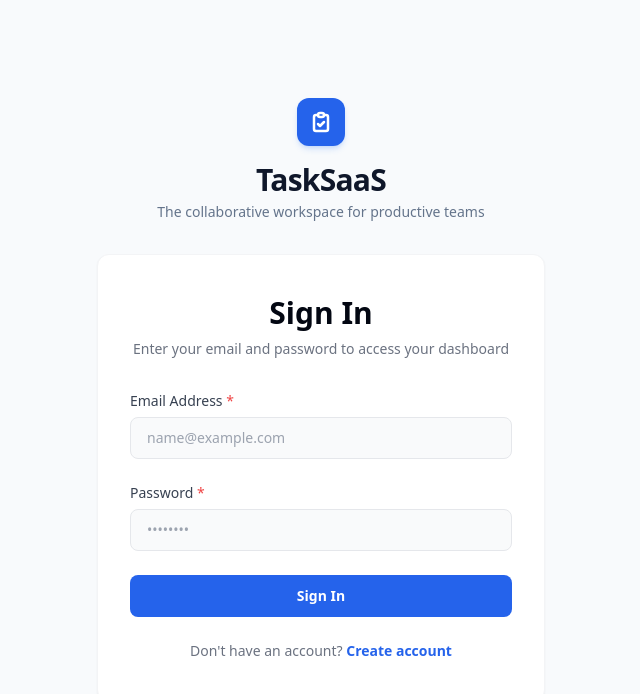
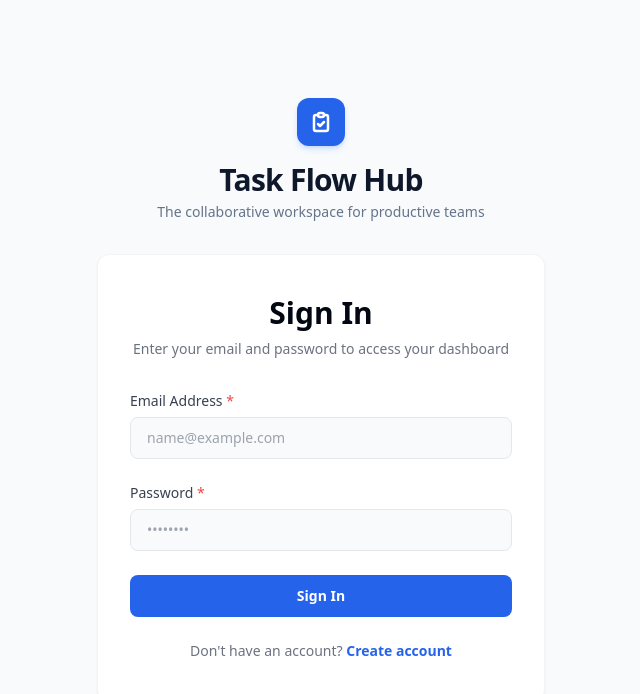
Before and after one commit to hanminthawhmt/taskflowhub-web, a React (Vite) app: page /login in a window 1280 px wide. Shown: the top 694 px of the page, without its empty margins (319-959 px from the left). Built offline with nearby package versions, Linux system fonts and the light colour scheme; no server answers.

Commit message:
feat: update application title to "Task Flow Hub" across multiple components

```diff
--- a/index.html
+++ b/index.html
@@ -4,7 +4,7 @@
     <meta charset="UTF-8" />
     <link rel="icon" type="image/svg+xml" href="/favicon.svg" />
     <meta name="viewport" content="width=device-width, initial-scale=1.0" />
-    <title>task-management-web</title>
+    <title>Task Flow Hub</title>
   </head>
   <body>
     <div id="root"></div>
--- a/src/features/invitations/pages/InvitationPage.tsx
+++ b/src/features/invitations/pages/InvitationPage.tsx
@@ -385,7 +385,7 @@ function InvitationShell({ children }: { children: React.ReactNode }) {
           T
         </div>
         <span className="font-bold text-xl tracking-tight bg-gradient-to-r from-blue-600 to-indigo-600 bg-clip-text text-transparent">
-          TaskSaaS
+          Task Flow Hub
         </span>
       </div>
       <div className="w-full max-w-md">{children}</div>
--- a/src/features/invitations/pages/ProjectInvitationPage.tsx
+++ b/src/features/invitations/pages/ProjectInvitationPage.tsx
@@ -199,7 +199,7 @@ function InvitationShell({ children }: { children: React.ReactNode }) {
           T
         </div>
         <span className="font-bold text-xl tracking-tight bg-gradient-to-r from-blue-600 to-indigo-600 bg-clip-text text-transparent">
-          TaskSaaS
+          Task Flow Hub
         </span>
       </div>
       <div className="w-full max-w-md">{children}</div>
--- a/src/layouts/AuthLayout.tsx
+++ b/src/layouts/AuthLayout.tsx
@@ -17,7 +17,7 @@ export default function AuthLayout() {
           </svg>
         </div>
         <h1 className="mt-4 text-3xl font-extrabold text-slate-900 dark:text-white tracking-tight">
-          TaskSaaS
+          Task Flow Hub
         </h1>
         <p className="mt-1 text-sm text-slate-500 dark:text-slate-400">
           The collaborative workspace for productive teams
--- a/src/layouts/DashboardLayout.tsx
+++ b/src/layouts/DashboardLayout.tsx
@@ -91,7 +91,7 @@ export default function DashboardLayout() {
         ? location.pathname === '/dashboard'
         : location.pathname.startsWith(item.path)
     )
-  const pageTitle = currentNavItem ? currentNavItem.name : 'TaskSaaS'
+  const pageTitle = currentNavItem ? currentNavItem.name : 'Task Flow Hub'
 
 
   return (
@@ -110,8 +110,8 @@ export default function DashboardLayout() {
               T
             </div>
             {sidebarOpen && (
-              <span className="font-bold text-lg tracking-tight bg-gradient-to-r from-blue-600 to-indigo-600 bg-clip-text text-transparent">
-                TaskSaaS
+              <span className="font-bold text-lg tracking-tight bg-gradient-to-r from-blue-600 to-indigo-600 bg-clip-text text-transparent truncate">
+                Task Flow Hub
               </span>
             )}
           </div>
@@ -221,7 +221,7 @@ export default function DashboardLayout() {
         <div className="fixed inset-0 z-50 flex md:hidden bg-slate-900/40 backdrop-blur-sm">
           <div className="w-64 bg-white dark:bg-slate-900 flex flex-col h-full shadow-xl">
             <div className="h-16 flex items-center justify-between px-4 border-b border-slate-200 dark:border-slate-800">
-              <span className="font-bold text-lg text-blue-600 dark:text-blue-400">TaskSaaS</span>
+              <span className="font-bold text-lg text-blue-600 dark:text-blue-400">Task Flow Hub</span>
               <button
                 onClick={() => setMobileMenuOpen(false)}
                 className="p-1 rounded-md text-slate-400 hover:bg-slate-100 dark:hover:bg-slate-800"
```
